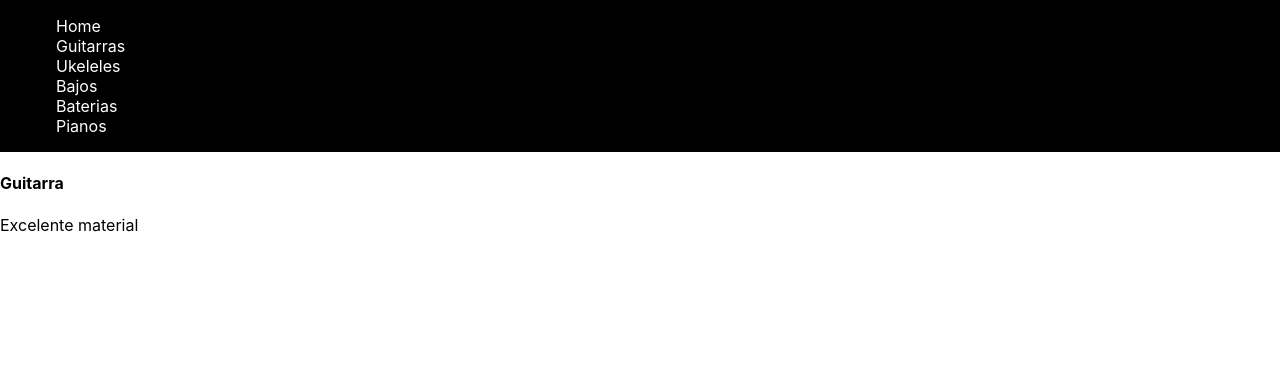
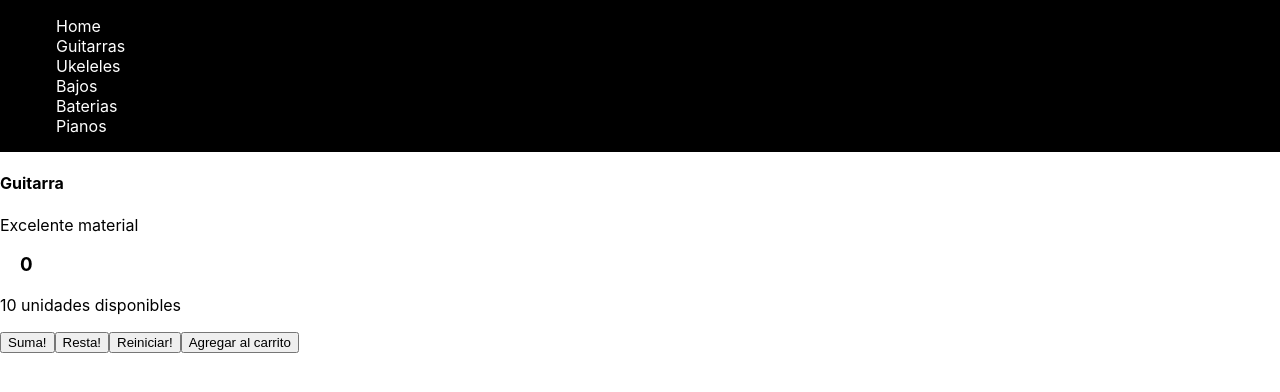
Before and after one commit to AguslopezFonte/Idea-Lopez-Fontenla, a React (Create React App) app: page /item/1 in a window 1280 px wide. Shown: the top 392 px of the page. Built offline with nearby package versions, Linux system fonts and the light colour scheme.

Commit message:
Cartview en proceso

```diff
--- a/src/App.js
+++ b/src/App.js
@@ -4,18 +4,24 @@ import Navbar from "./components/NavBar/NavBar";
 import ItemListContainer from "./components/ItemListContainer/ItemListContainer";
 import { BrowserRouter } from "react-router-dom";
 import ItemDetailContainer from "./components/ItemDetailContainer/ItemDetailContainer";
+import { CartProvider } from "./components/Context/CartContext";
+import CartViewContainer from "./components/CartView/CartViewContainer";
 
 function App() {
   return (
     <div>
+      <CartProvider>
         <BrowserRouter>
+          {/* // En app.js definimos las rutas, y que componente vamos a mostrar en cada ruta. */}
           <Navbar />
           <Routes>
             <Route path="/" element={<ItemListContainer />} />
+            <Route path="/item/:id" element={<ItemDetailContainer />} />
             <Route path="/:id" element={<ItemListContainer />} />
-          <Route path="/item/:id" element={<ItemDetailContainer />} />
+            <Route path="/cart" element={<CartViewContainer />} />
           </Routes>
         </BrowserRouter>
+      </CartProvider>
     </div>
   );
 }
--- /dev/null
+++ b/src/components/CartView/CartItem.css
@@ -0,0 +1,31 @@
+.card {
+  margin: 1rem;
+  padding: 1.5rem;
+  text-align: left;
+  color: inherit;
+  text-decoration: none;
+  border: 1px solid #eaeaea;
+  border-radius: 10px;
+  transition: color 0.15s ease, border-color 0.15s ease;
+  max-width: 300px;
+  display: flex;
+  flex-direction: column;
+}
+
+.card:hover,
+.card:focus,
+.card:active {
+  color: #0070f3;
+  border-color: #0070f3;
+}
+
+.card h2 {
+  margin: 0 0 1rem 0;
+  font-size: 1.5rem;
+}
+
+.card p {
+  margin: 0;
+  font-size: 1.25rem;
+  line-height: 1.5;
+}
--- /dev/null
+++ b/src/components/CartView/CartItem.js
@@ -0,0 +1,17 @@
+import React, { useContext } from "react";
+import "./CartItem.css";
+import { CartContext } from "../Context/CartContext";
+
+function CartItem({ product }) {
+  const { removeFromCart } = useContext(CartContext); // Extraemos del contexto lo que vamos a utulizar en este component
+  return (
+    <div className="card">
+      <strong>{product.item.nombre}</strong>
+      <span>Precio: {product.item.precio}</span>
+      <span>Cantidad: {product.quantity}</span>
+      <button onClick={() => removeFromCart(product.item.id)}>Eliminar</button>
+    </div>
+  );
+}
+
+export default CartItem;
--- /dev/null
+++ b/src/components/CartView/CartList.js
@@ -0,0 +1,17 @@
+import React, { useContext, useEffect, useState } from "react"; //Plantilla para documento de react (comando rfce)
+import { CartContext } from "../Context/CartContext";
+import CartItem from "./CartItem";
+
+function CartList() {
+  const { cart, removeFromCart } = useContext(CartContext); // Extraemos del contexto lo que vamos a utulizar en este componente.
+  console.log(cart);
+  return (
+    <div>
+      {cart.map((element) => (
+        <CartItem product={element} />
+      ))}
+    </div>
+  );
+}
+
+export default CartList;
--- /dev/null
+++ b/src/components/CartView/CartViewContainer.js
@@ -0,0 +1,27 @@
+import React, { useContext, useEffect, useState } from "react"; //Plantilla para documento de react (comando rfce)
+import { Link } from "react-router-dom";
+import { CartContext } from "../Context/CartContext";
+import CartList from "./CartList";
+
+function CartViewContainer() {
+  const { cart, removeFromCart } = useContext(CartContext); // Extraemos del contexto lo que vamos a utulizar en este componente.
+  // const [isEmpty]
+  console.log(cart);
+  return (
+    <div>
+      {cart.length ? (
+        <CartList />
+      ) : (
+        <div className="emptycart-container">
+          {" "}
+          <h2>El carrito esta vacio</h2>
+          <Link to="/">
+            <button>Seguir comprando</button>
+          </Link>
+        </div>
+      )}
+    </div>
+  );
+}
+
+export default CartViewContainer;
--- /dev/null
+++ b/src/components/Context/CartContext.js
@@ -0,0 +1,74 @@
+import React, { createContext, useState } from "react";
+
+export const CartContext = createContext({}); //Esta variable representa al contexto, tengo que importarla en cada componente en donde lo quiera usar.
+
+const { Provider } = CartContext;
+const ejemploCarrito = [
+  {
+    item: {
+      nompre: "guitarra",
+      precio: "$1000",
+    },
+    quantity: 5,
+  },
+  {
+    item: {
+      nompre: "guitarra",
+      precio: "$1000",
+    },
+    quantity: 5,
+  },
+  {
+    item: {
+      nompre: "guitarra",
+      precio: "$1000",
+    },
+    quantity: 5,
+  },
+];
+
+export const CartProvider = ({ defaultValue = [], children }) => {
+  const [cart, setCart] = useState(defaultValue);
+
+  const clearCart = () => {
+    setCart([]);
+  };
+
+  const addToCart = (item, quantity) => {
+    console.log(item);
+    if (isInCart(item.id)) {
+      const newCart = [...cart];
+      for (const element of newCart) {
+        if (element.item.id === item.id)
+          element.quantity = element.quantity + quantity;
+      }
+      setCart(newCart);
+    } else {
+      setCart([
+        ...cart,
+        {
+          item: item,
+          quantity: quantity,
+        },
+      ]);
+    }
+  };
+
+  const isInCart = (id) => {
+    return cart.find((element) => element.item.id === id);
+  };
+
+  const removeFromCart = (id) => {
+    const newCart = [...cart].filter((element) => element.item.id !== id);
+    setCart(newCart);
+  };
+
+  const context = {
+    cart,
+    clearCart,
+    addToCart,
+    removeFromCart,
+  };
+
+  return <Provider value={context}>{children}</Provider>;
+};
--- a/src/components/ItemCount/ItemCount.js
+++ b/src/components/ItemCount/ItemCount.js
@@ -1,19 +1,8 @@
 import { useEffect, useState } from "react";
 import Swal from "sweetalert2";
 
-function ItemCount({ stock }) {
+function ItemCount({ stock, addToCartHandler }) {
   const [num, setNum] = useState(0);
-
-  useEffect(() => {
-    if (num == stock - 2) {
-      Swal.fire({
-        tittle: "Atencion!",
-        text: "Quedan pocas unidades!",
-        icon: "warning",
-        timer: 2000,
-      });
-    }
-  }, [num]);
 
   const sumar = () => {
     if (num < stock) {
@@ -31,10 +20,10 @@ function ItemCount({ stock }) {
     if (num > 0) {
       setNum(num - 1);
     }
+  };
   const reiniciar = () => {
     setNum(0);
   };
-
   return (
     <>
       <h3 style={{ marginLeft: 20 }}>{num}</h3>
@@ -47,9 +36,8 @@ function ItemCount({ stock }) {
       <button onClick={resta}> Resta!</button>
       <button onClick={reiniciar}> Reiniciar!</button>
 
-        <button> {num > 0 ? `Agregar al carrito` : `Elegi tu cantidad`}</button>
+      <button onClick={() => addToCartHandler(num)}>Agregar al carrito</button>
     </>
   );
-  };
 }
 export default ItemCount;
--- a/src/components/ItemDetail/ItemDetail.js
+++ b/src/components/ItemDetail/ItemDetail.js
@@ -1,12 +1,32 @@
-import React from "react";
+import React, { useState, useContext } from "react"; // Importamos el hook (funcion) useContext de react que nos permite utilizar el contexto.
 import ItemCount from "../ItemCount/ItemCount";
+import { NavLink } from "react-router-dom";
+import { CartContext } from "../Context/CartContext";
 
 function ItemDetail(props) {
+  const [compraTerminada, setCompraTerminada] = useState(false); //Agregamos un estado para hacer
+  const { addToCart } = useContext(CartContext); // Extraemos lo que queremos usar del context con Destructuring
+
+  const addToCartHandler = (num) => {
+    // Funcion que se dispara al agregar al carrito
+    setCompraTerminada(true); // Cambia el estado para desaparecer el contador
+    addToCart(props.product, num); // Dispara la funcion para agregar un item al carrito con su cantidad
+  };
+
   return (
     <div>
       <h4>{props.product.nombre}</h4>
       <p>{props.product.descripcion}</p>
-      <ItemCount />
+      {compraTerminada ? (
+        <NavLink to="/cart">
+          <button> Ir al carrito </button>
+        </NavLink>
+      ) : (
+        <ItemCount
+          stock={props.product.stock}
+          addToCartHandler={addToCartHandler}
+        />
+      )}
     </div>
   );
 }
--- a/src/index.js
+++ b/src/index.js
@@ -1,14 +1,31 @@
-import React from 'react';
-import ReactDOM from 'react-dom/client';
-import './index.css';
-import App from './App';
-import reportWebVitals from './reportWebVitals';
-import { BrowserRouter } from 'react-router-dom';
+import React from "react";
+import ReactDOM from "react-dom/client";
+import "./index.css";
+import App from "./App";
+import reportWebVitals from "./reportWebVitals";
+import { BrowserRouter } from "react-router-dom";
+// Import the functions you need from the SDKs you need
+import { initializeApp } from "firebase/app";
+// TODO: Add SDKs for Firebase products that you want to use
+// https://firebase.google.com/docs/web/setup#available-libraries
 
-const root = ReactDOM.createRoot(document.getElementById('root'));
+// Your web app's Firebase configuration
+const firebaseConfig = {
+  apiKey: "AIzaSyCcqdXJuo1rtEaXqqfDyfylCQ3zqG7-2xE",
+  authDomain: "e-musica-66546.firebaseapp.com",
+  projectId: "e-musica-66546",
+  storageBucket: "e-musica-66546.appspot.com",
+  messagingSenderId: "1024931217424",
+  appId: "1:1024931217424:web:0625af705b67001b878a95",
+};
+
+// Initialize Firebase
+const app = initializeApp(firebaseConfig);
+
+const root = ReactDOM.createRoot(document.getElementById("root"));
 root.render(
   <React.StrictMode>
-      <App />
+    <App />
   </React.StrictMode>
 );
 
```
Also changed, not shown: src/components/Card/Card.js (deleted, +0 -13 lines), src/components/Card/Card.css (deleted), src/components/Context/auth-context.js (deleted). Lines whose indentation alone changed are shown as unchanged.
